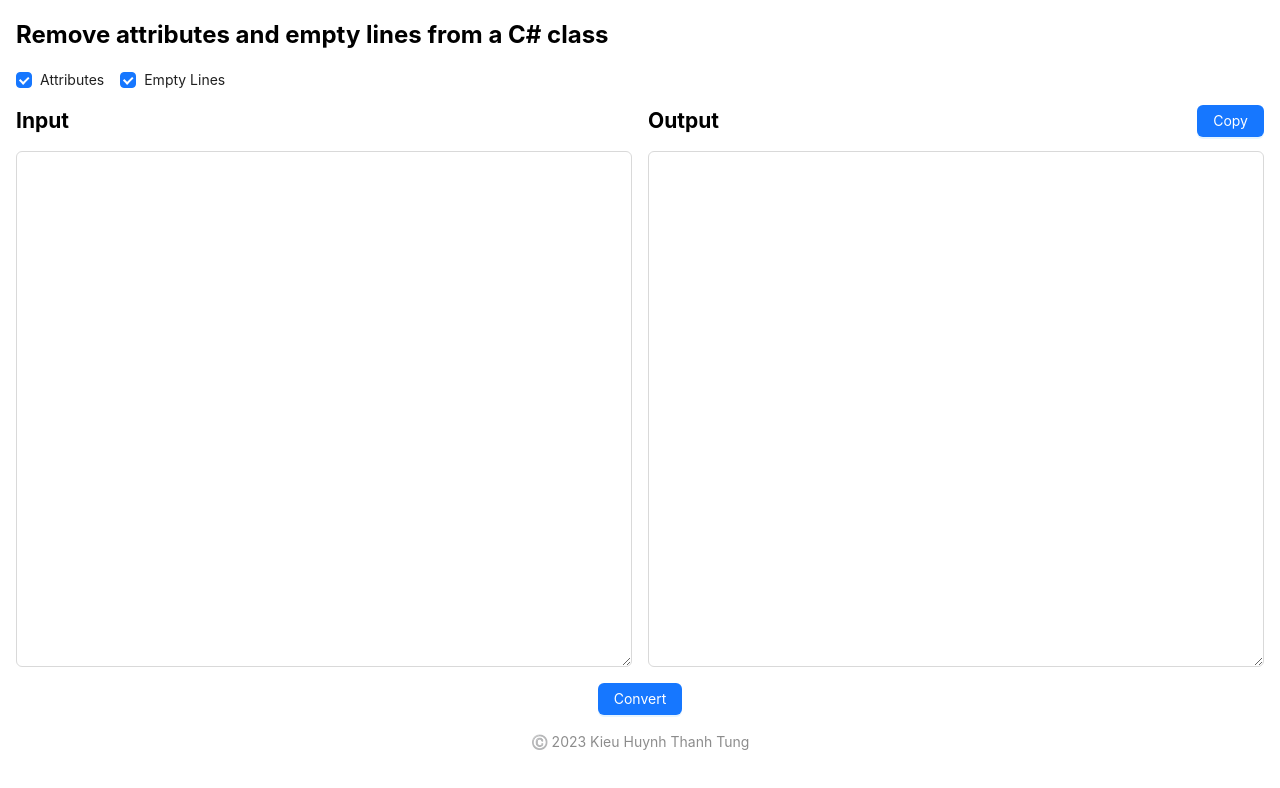
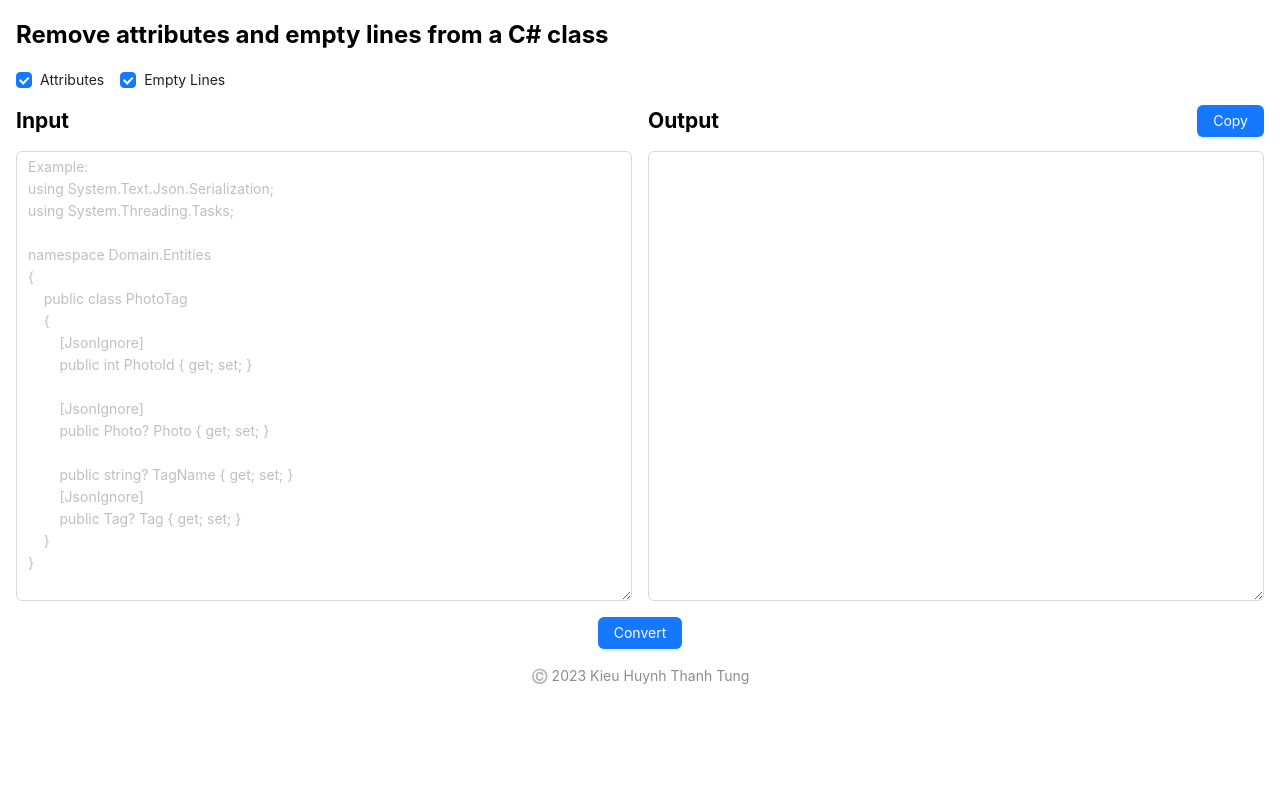
Before and after one commit to fireflies1988/dumb-csharp-tool, a React (Create React App) app: page / in a window 1280 px wide. Shown: the top 788 px of the page. Built offline with nearby package versions, Linux system fonts and the light colour scheme; the HTML template or start-up script is replaced by a standard one.

Commit message:
Add placeholder

```diff
--- a/src/App.js
+++ b/src/App.js
@@ -13,6 +13,25 @@ const options = [
     value: "2",
   },
 ];
+const placeholder = `Example:
+using System.Text.Json.Serialization;
+using System.Threading.Tasks;
+
+namespace Domain.Entities
+{
+    public class PhotoTag
+    {
+        [JsonIgnore]
+        public int PhotoId { get; set; }
+
+        [JsonIgnore]
+        public Photo? Photo { get; set; }
+
+        public string? TagName { get; set; }
+        [JsonIgnore]
+        public Tag? Tag { get; set; }
+    }
+}`;
 
 function App() {
   const [input, setInput] = useState("");
@@ -61,8 +80,9 @@ function App() {
         <Col span={12}>
           <h2>Input</h2>
           <TextArea
-            rows={23}
+            rows={20}
             value={input}
+            placeholder={placeholder}
             onChange={(e) => setInput(e.target.value)}
           />
         </Col>
@@ -83,7 +103,7 @@ function App() {
             </Button>
           </div>
 
-          <TextArea rows={23} readOnly value={output} />
+          <TextArea rows={20} readOnly value={output} />
         </Col>
       </Row>
 
@@ -99,7 +119,12 @@ function App() {
       </div>
 
       <footer
-        style={{ display: "flex", justifyContent: "center", marginTop: "1rem" }}
+        style={{
+          display: "flex",
+          justifyContent: "center",
+          marginTop: "1rem",
+          marginBottom: "1rem",
+        }}
       >
         <Text type="secondary">©️ 2023 Kieu Huynh Thanh Tung</Text>
       </footer>
```
